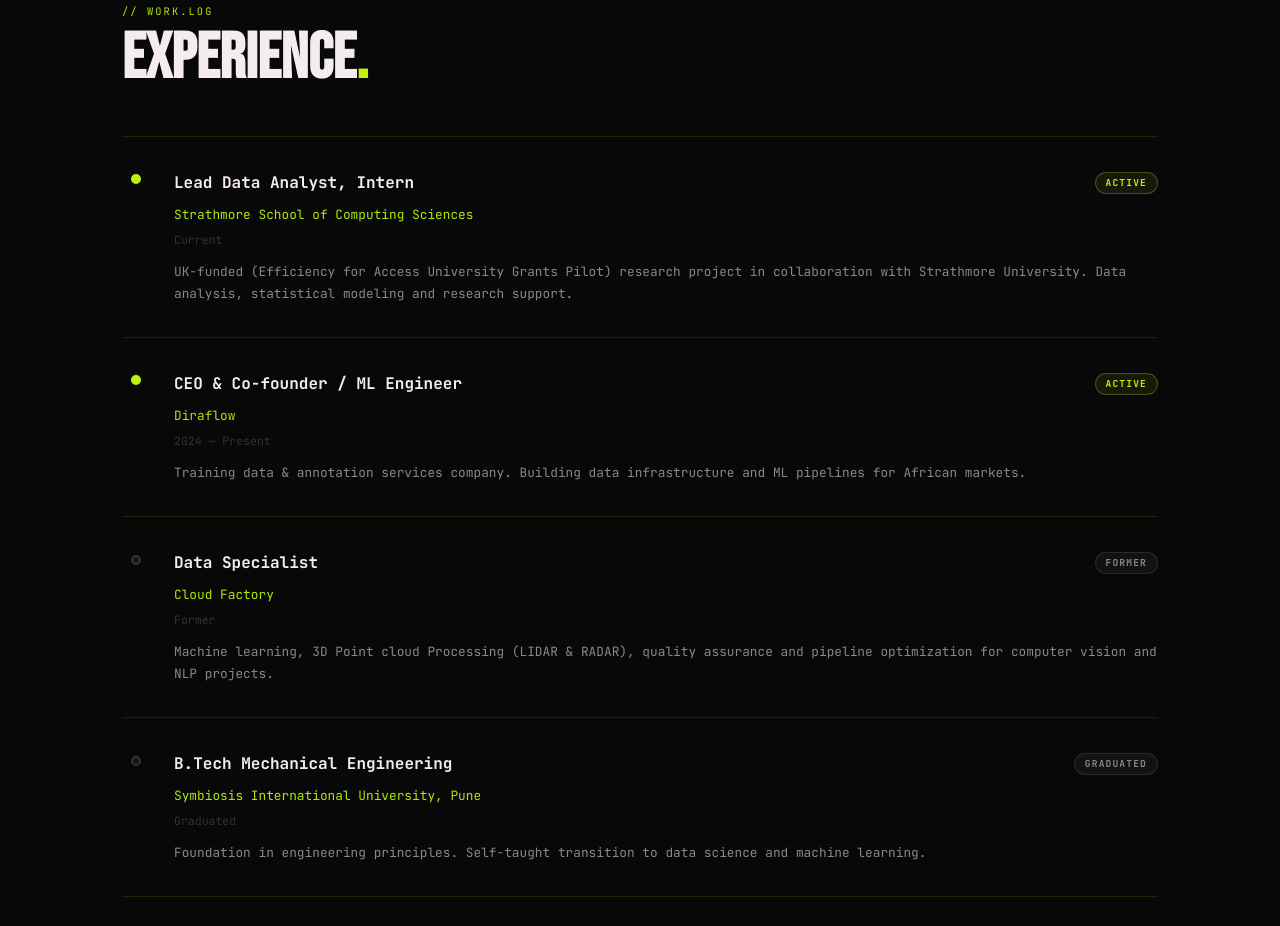
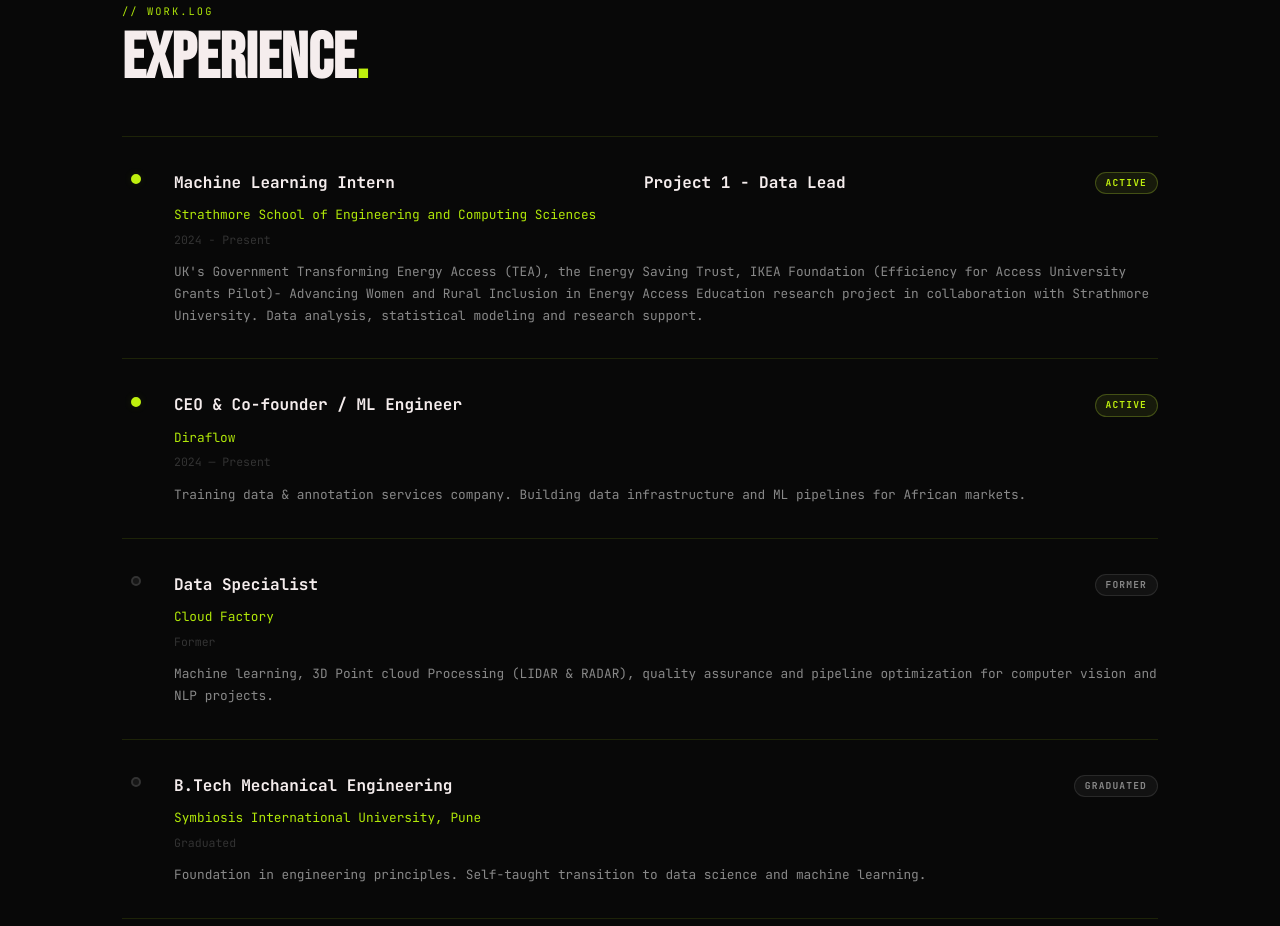
Before and after one commit to MosesItapara/Portfolio-Design, a website: page public/index.html in a window 1280 px wide. Shown: the part 1591-2517 px from the top of the page. Drawn offline with Linux system fonts and the light colour scheme.

Commit message:
Updated Idex.html

```diff
--- a/public/index.html
+++ b/public/index.html
@@ -428,12 +428,13 @@ a:hover { color: #fff; }
       <div class="exp-dot"></div>
       <div class="exp-body">
         <div class="exp-header">
-          <span class="exp-title">Lead Data Analyst, Intern</span>
+          <span class="exp-title">Machine Learning Intern</span>
+          <span class="exp-title">Project 1 - Data Lead</span>
           <span class="exp-badge badge-active">ACTIVE</span>
         </div>
-        <div class="exp-company">Strathmore School of Computing Sciences</div>
-        <div class="exp-period">Current</div>
-        <div class="exp-desc">UK-funded (Efficiency for Access University Grants Pilot) research project in collaboration with Strathmore University. Data analysis, statistical modeling and research support.</div>
+        <div class="exp-company">Strathmore School of Engineering and Computing Sciences</div>
+        <div class="exp-period">2024 - Present</div>
+        <div class="exp-desc">UK's Government Transforming Energy Access (TEA), the Energy Saving Trust, IKEA Foundation (Efficiency for Access University Grants Pilot)- Advancing Women and Rural Inclusion in Energy Access Education research project in collaboration with Strathmore University. Data analysis, statistical modeling and research support.</div>
       </div>
     </div>
     <div class="exp-item active">
```
